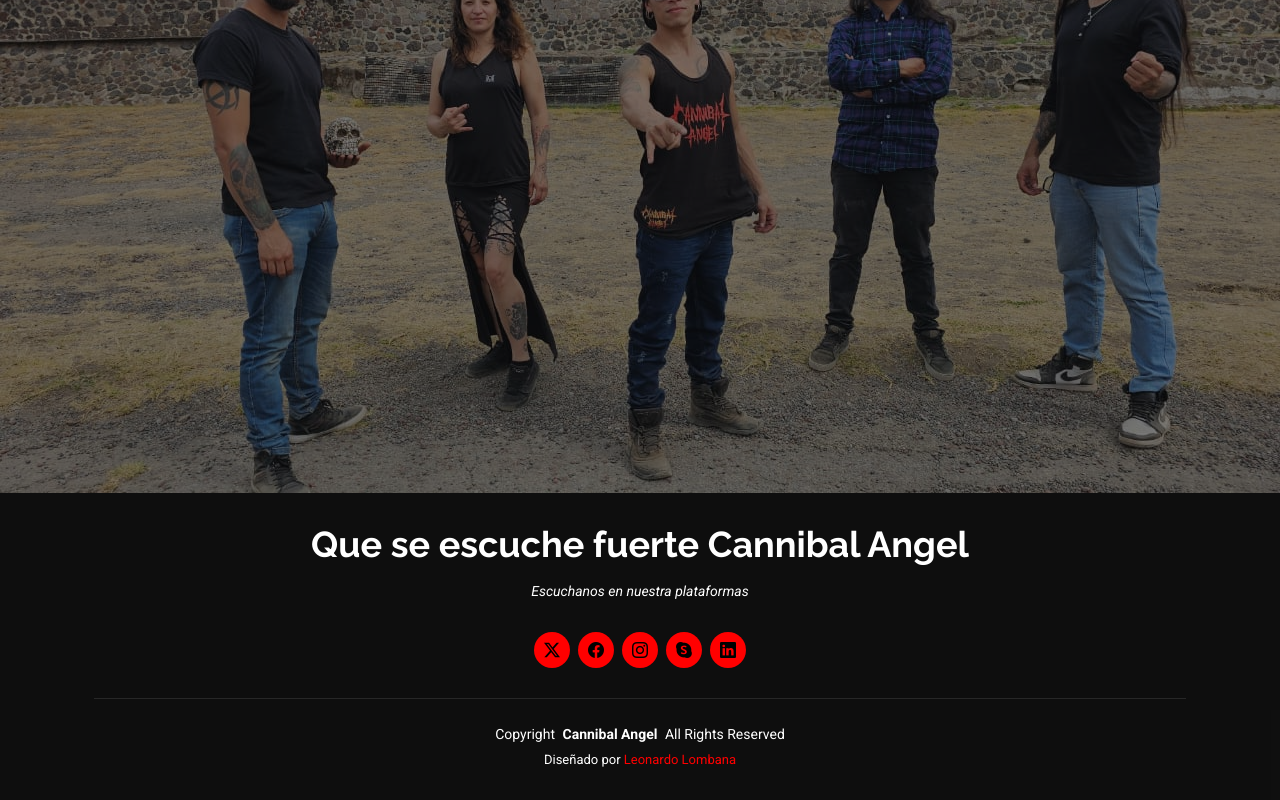
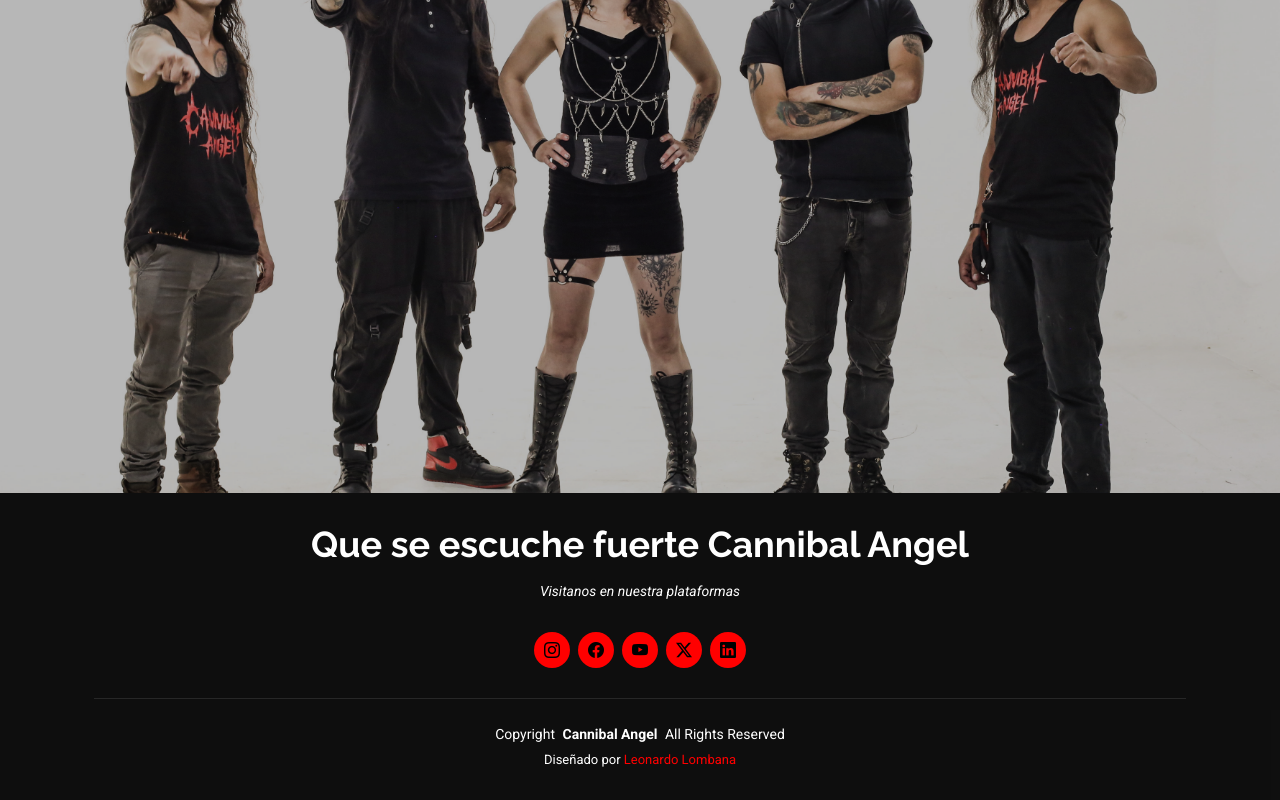
Before and after one commit to LeonardoLombana/Banda-Cannibal-Angel-, a plain HTML site: page index.html in a window 1280 px wide. Shown: the part 307-1107 px from the top of the page. Drawn offline with Linux system fonts and the light colour scheme.

Commit message:
ajuste img hero con height al 115%

```diff
--- a/index.html
+++ b/index.html
@@ -68,7 +68,7 @@
     <!-- Hero Section -->
     <section id="hero" class="hero section dark-background">
 
-      <img src="assets/img/hero-bg4.jpg" alt="" data-aos="fade-in"  style="opacity: 45%; height: auto;">
+      <img src="assets/img/hero-bg2.jpg" alt="" data-aos="fade-in"  style="opacity: 70%; height: 115%">
 
       <div class="container" data-aos="zoom-out" data-aos-delay="100">
         <!-- <h2></h2>
@@ -88,12 +88,12 @@
   <footer id="footer" class="footer dark-background">
     <div class="container">
       <h3 class="sitename"> Que se escuche fuerte Cannibal Angel</h3>
-      <p>Escuchanos en nuestra plataformas</p>
+      <p>Visitanos en nuestra plataformas</p>
       <div class="social-links d-flex justify-content-center">
+        <a href="https://www.instagram.com/cannibal_angel_band/?igsh=cTRsd2F3cjlybWJj"><i class="bi bi-instagram"></i></a>
+        <a href="https://www.facebook.com/cannibalangeldeathmetal" target="_blank"><i class="bi bi-facebook"></i></a>
+        <a href="https://www.youtube.com/@cannibalangel114" target="_blank"><i class="bi bi-youtube"></i></a>
         <a href=""><i class="bi bi-twitter-x"></i></a>
-        <a href=""><i class="bi bi-facebook"></i></a>
-        <a href=""><i class="bi bi-instagram"></i></a>
-        <a href=""><i class="bi bi-skype"></i></a>
         <a href=""><i class="bi bi-linkedin"></i></a>
       </div>
       <div class="container">
```
